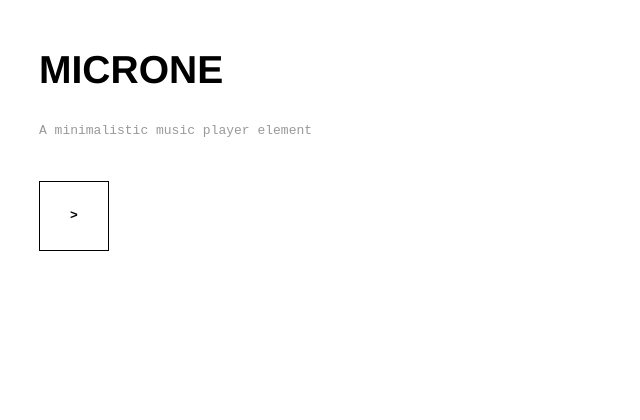
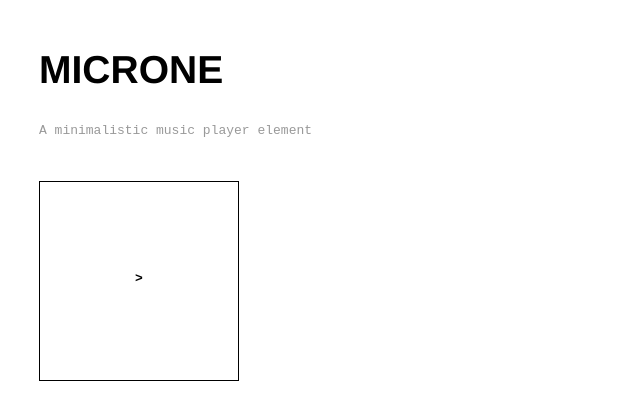
Before and after one commit to kodedninja/microne, a website: page example/index.html in a window 1280 px wide. Shown: the whole page, without its empty margins (0-640 px from the left). Drawn offline with Linux system fonts and the light colour scheme.

Commit message:
Skipping seconds

```diff
--- a/example/styles/style.css
+++ b/example/styles/style.css
@@ -1,4 +1,4 @@
 #player {
-	width: 70px;
-	height: 70px;
+	width: 200px;
+	height: 200px;
 }
--- a/microne.js
+++ b/microne.js
@@ -24,9 +24,10 @@ function Microne(parent_el) {
 	this.play_button.style.cursor = 'pointer'
 	this.play_button.style.position = 'absolute'
 	this.play_button.style.top = '50%'
-	this.play_button.style.transform = 'translateY(-50%)'
-	this.play_button.style.pointerEvents = 'none'
-	this.play_button.style.width = '100%'
+	this.play_button.style.left = '50%'
+	this.play_button.style.width = '25px'
+	this.play_button.style.height = '25px'
+	this.play_button.style.transform = 'translate(-50%, -50%)'
 	this.play_button.style.textAlign = 'center'
 	this.play_button.style.margin = 'none'
 	this.play_button.style.fontWeight = 'bold'
@@ -36,6 +37,7 @@ function Microne(parent_el) {
 		parent_el.appendChild(this.el)
 
 		this.el.addEventListener('click', el_click)
+		this.play_button.addEventListener('click', play_click)
 	}
 
 	this.source = function(src) {
@@ -59,6 +61,17 @@ function Microne(parent_el) {
 	function el_click(e) {
 		e.preventDefault()
 
+		if (e.target != t.play_button && t.is_playing) {
+			x = e.pageX - t.el.offsetLeft
+			var r = (x * 100 / t.el.offsetWidth)
+			t.audio.currentTime = t.audio.duration * r / 100
+		}
+
+	}
+
+	function play_click(e) {
+		e.preventDefault()
+
 		if (t.is_playing) {
 			t.pause();
 		} else {
@@ -69,7 +82,7 @@ function Microne(parent_el) {
 	}
 
 	function time_update(e) {
-		var at =  (t.audio.currentTime * 100 / t.audio.duration).toFixed(3)
+		var at = (t.audio.currentTime * 100 / t.audio.duration).toFixed(3)
 		t.fill_el.style.width = at + '%'
 	}
 
```
